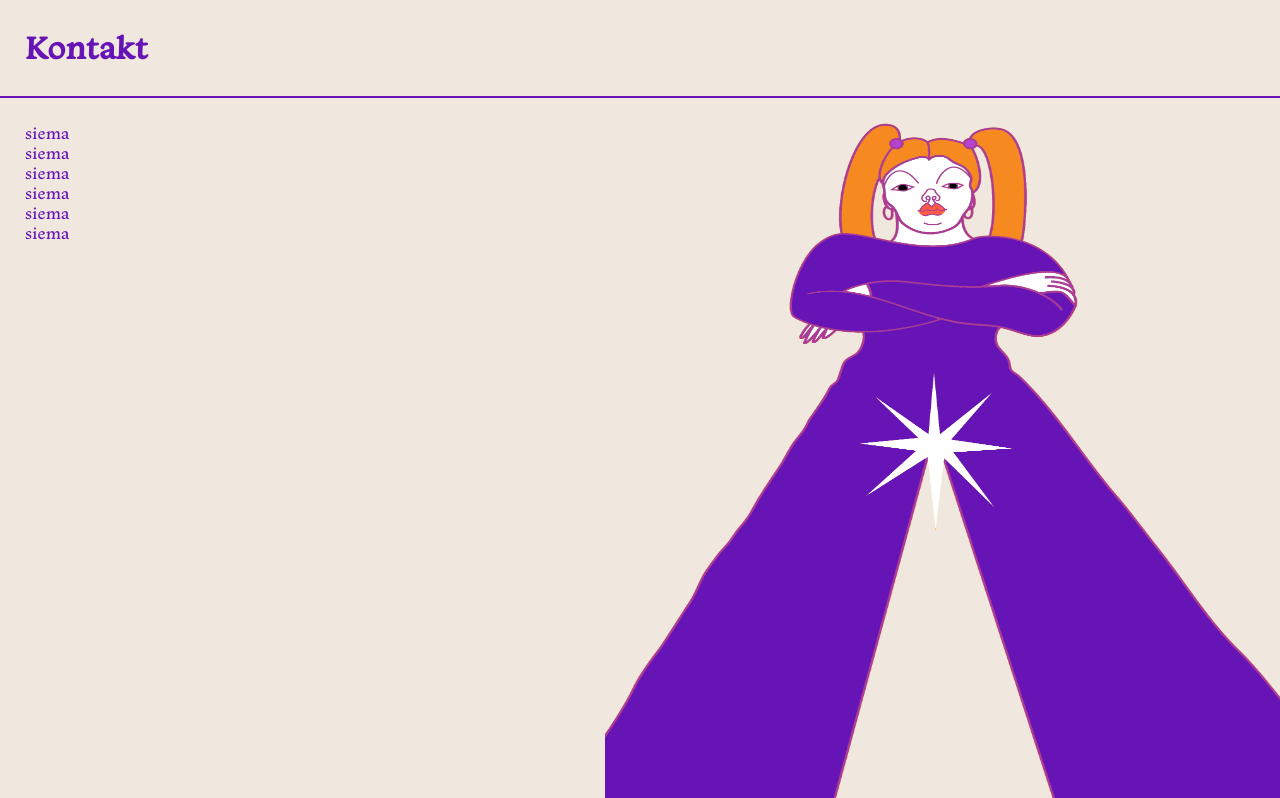
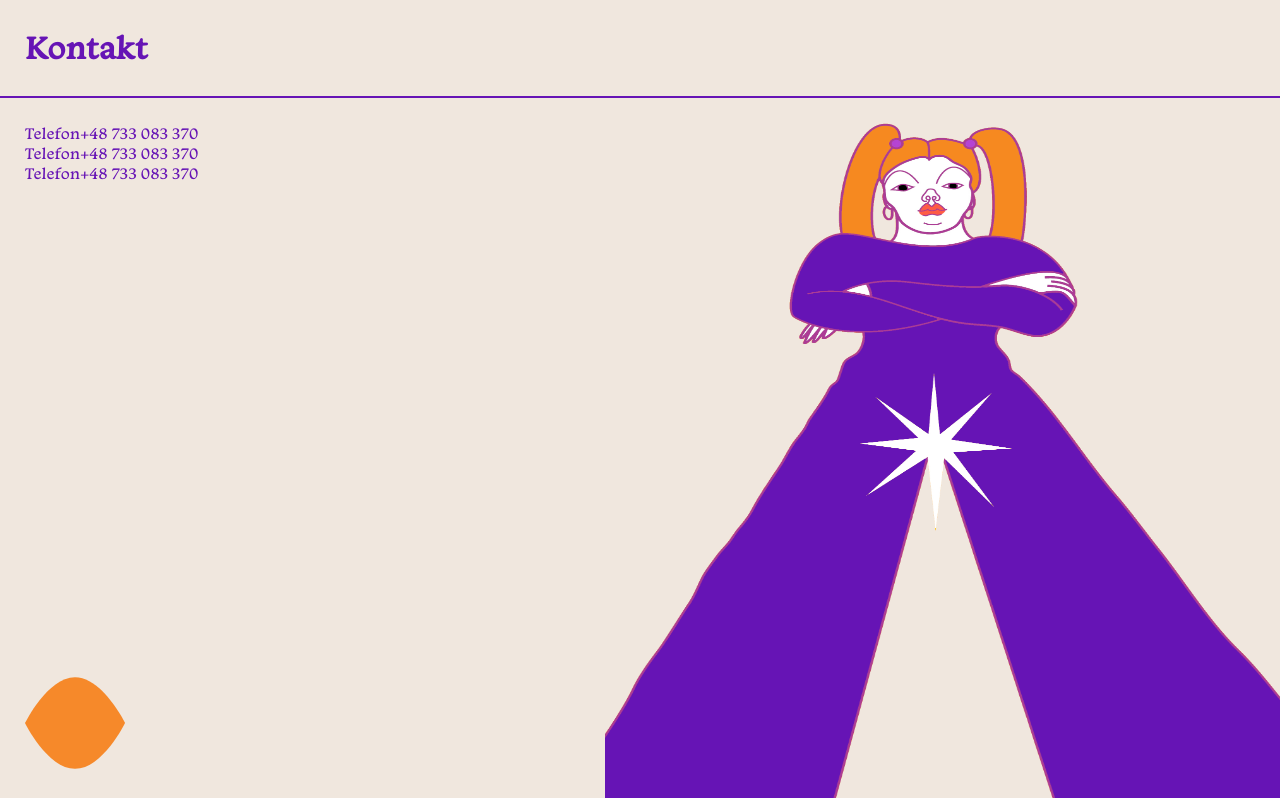
Before and after one commit to pasatoai/pestki, a Next.js app: page / in a window 1280 px wide. Shown: the part 802-1600 px from the top of the page. Built offline with nearby package versions, Linux system fonts and the light colour scheme.

Commit message:
Pestka na ostatniej stronie

```diff
--- a/components/Info/info.module.css
+++ b/components/Info/info.module.css
@@ -2,12 +2,22 @@
   padding-bottom: 0px;
   padding-right: 0px;
   width: 100%;
+  overflow-x: hidden;
 }
 
 .container {
   display: flex;
   justify-content: space-between;
   height: 100%;
+  flex-grow: 1;
+}
+
+.infos {
+  display: flex;
+  flex-direction: column;
+  justify-content: space-between;
+  padding-bottom: 25px;
+  padding-right: 50px;
 }
 
 .girl {
--- a/components/Info/info.tsx
+++ b/components/Info/info.tsx
@@ -2,6 +2,8 @@ import * as L from "../Layout/layout";
 import styles from "./info.module.css";
 import Image from "next/image";
 import girl from "../../public/images/girl.png";
+import React from "react";
+import Pestka from "../Pestka/pestka";
 
 interface Info {}
 
@@ -13,13 +15,24 @@ export default function Info() {
       </L.TopBar>
       <L.Content className={styles.content}>
         <div className={styles.container}>
-          <div className={styles.infoLinks}>
-            <div>siema</div>
-            <div>siema</div>
-            <div>siema</div>
-            <div>siema</div>
-            <div>siema</div>
-            <div>siema</div>
+          <div className={styles.infos}>
+            <div>
+              <div>
+                <span>Telefon</span>
+                <span>+48 733 083 370</span>
+              </div>
+              <div>
+                <span>Telefon</span>
+                <span>+48 733 083 370</span>
+              </div>
+              <div>
+                <span>Telefon</span>
+                <span>+48 733 083 370</span>
+              </div>
+            </div>
+            <Pestka>
+              <span>Statut</span>
+            </Pestka>
           </div>
           <div className={styles.girl}>
             <Image layout="fill" alt="Dziewczyna" src={girl} />
--- /dev/null
+++ b/components/Pestka/pestka.module.css
@@ -0,0 +1,8 @@
+.pestka {
+  position: relative;
+  width: 100px;
+  aspect-ratio: 1;
+  display: flex;
+  justify-content: center;
+  align-items: center;
+}
--- /dev/null
+++ b/components/Pestka/pestka.tsx
@@ -0,0 +1,12 @@
+import styles from "./pestka.module.css";
+import toggle from "../../public/images/toggle-orange.svg";
+import Image from "next/image";
+
+export default function Pestka({ children }: { children: React.ReactNode }) {
+  return (
+    <div className={styles.pestka}>
+      <Image layout="fill" src={toggle} alt="Statut" />
+      {children}
+    </div>
+  );
+}
```
Also changed, not shown: public/images/toggle-orange.svg (added).
